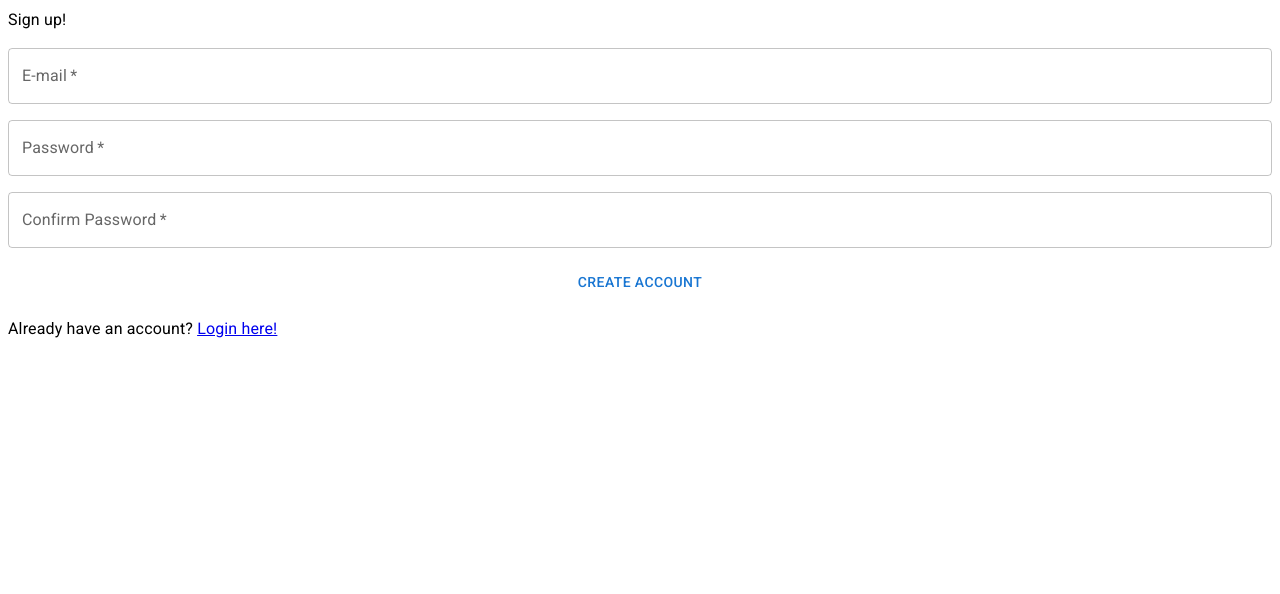
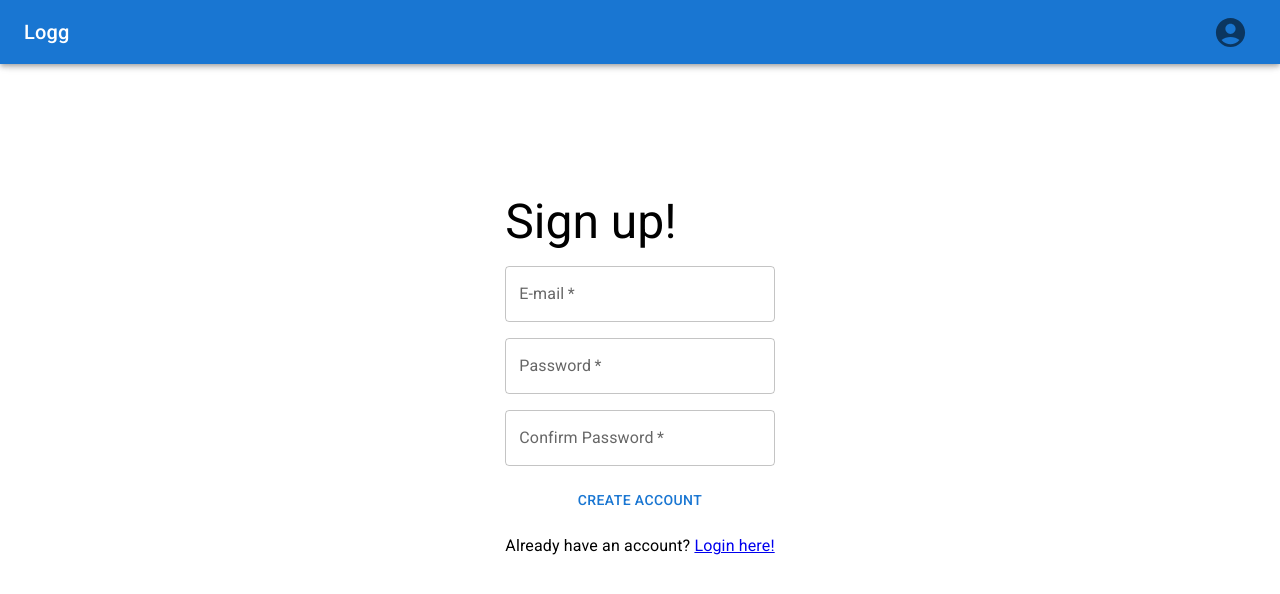
Before and after one commit to leohanon/logany, a React (Vite) app: page /share in a window 1280 px wide. Shown: the top 594 px of the page. Built offline with nearby package versions, Linux system fonts and the light colour scheme; no server answers.

Commit message:
make the accept invite, log in, and sign up prettier

```diff
--- a/src/components/BaseNav.tsx
+++ b/src/components/BaseNav.tsx
@@ -37,8 +37,10 @@ export function BaseNav({ children }: BaseNavProps) {
             <Drawer anchor={"right"} open={open} onClose={toggleDrawer(false)}>
               <Box sx={{ width: 250 }}>
                 <List>
+                  {user && (
+                    <>
                       <ListItem key="email">
-                    <Typography>{user?.email}</Typography>
+                        <Typography>{user.email}</Typography>
                       </ListItem>
                       <ListItem key="signout">
                         <Button
@@ -48,6 +50,8 @@ export function BaseNav({ children }: BaseNavProps) {
                           Sign Out
                         </Button>
                       </ListItem>
+                    </>
+                  )}
                 </List>
               </Box>
             </Drawer>
--- /dev/null
+++ b/src/components/LoggedOutNav.tsx
@@ -0,0 +1,17 @@
+import { BaseNav } from "./BaseNav";
+import { ReactNode } from "react";
+import { Typography } from "@mui/material";
+
+type LoggedOutNavProps = {
+  children?: ReactNode;
+};
+export function LoggedOutNav({ children }: LoggedOutNavProps) {
+  return (
+    <BaseNav>
+      <Typography variant="h6" component="div" sx={{ flexGrow: 1 }}>
+        Logg
+      </Typography>
+      {children}
+    </BaseNav>
+  );
+}
--- a/src/components/LoggerListNav.tsx
+++ b/src/components/LoggerListNav.tsx
@@ -1,8 +1,7 @@
-import { IconButton, Typography } from "@mui/material";
-
-import { BaseNav } from "./BaseNav";
 import DoneOutlineIcon from "@mui/icons-material/DoneOutline";
 import EditIcon from "@mui/icons-material/Edit";
+import { IconButton } from "@mui/material";
+import { LoggedOutNav } from "./LoggedOutNav";
 
 type LoggerListNavProps = {
   isEditMode: boolean;
@@ -14,10 +13,7 @@ export function LoggerListNav({
   onToggleEditMode,
 }: LoggerListNavProps) {
   return (
-    <BaseNav>
-      <Typography variant="h6" component="div" sx={{ flexGrow: 1 }}>
-        Logg
-      </Typography>
+    <LoggedOutNav>
       <IconButton onClick={onToggleEditMode}>
         {isEditMode ? (
           <DoneOutlineIcon fontSize="large" />
@@ -25,6 +21,6 @@ export function LoggerListNav({
           <EditIcon fontSize="large" />
         )}
       </IconButton>
-    </BaseNav>
+    </LoggedOutNav>
   );
 }
--- a/src/pages/AcceptInvite.tsx
+++ b/src/pages/AcceptInvite.tsx
@@ -1,6 +1,7 @@
-import { Button, Stack, Typography } from "@mui/material";
+import { Box, Button, Stack, Typography } from "@mui/material";
 import { Navigate, useSearchParams } from "react-router-dom";
 
+import { LoggedOutNav } from "../components/LoggedOutNav";
 import { acceptInvite } from "../services/dbManagement";
 import { useInvite } from "../hooks/useInvite";
 
@@ -23,7 +24,18 @@ export default function AcceptInvite() {
   }
 
   return (
-    <Stack>
+    <>
+      <LoggedOutNav />
+      <Box
+        sx={{
+          display: "flex",
+          justifyContent: "center",
+          alignItems: "center",
+          height: "80vh",
+        }}
+      >
+        <Stack sx={{ width: "80%", maxWidth: "500px" }} spacing={1}>
+          <Typography variant="h4">You're invited!</Typography>
           <Typography>
             You've been invited to contribute to the log "
             {inviteDetails?.logs?.name}"!
@@ -31,9 +43,13 @@ export default function AcceptInvite() {
           <Typography>
             To accept and see this log in your list, click below.
           </Typography>
-      <Button onClick={() => (inviteUuid ? acceptInvite(inviteUuid) : null)}>
+          <Button
+            onClick={() => (inviteUuid ? acceptInvite(inviteUuid) : null)}
+          >
             Accept
           </Button>
         </Stack>
+      </Box>
+    </>
   );
 }
--- a/src/pages/Login.tsx
+++ b/src/pages/Login.tsx
@@ -1,7 +1,8 @@
-import { Button, Stack, TextField, Typography } from "@mui/material";
+import { Box, Button, Stack, TextField, Typography } from "@mui/material";
 import { Form, Link } from "react-router-dom";
 import { FormEvent, useRef, useState } from "react";
 
+import { LoggedOutNav } from "../components/LoggedOutNav";
 import { supabase } from "../services/dbManagement";
 
 export default function Login() {
@@ -28,9 +29,19 @@ export default function Login() {
   };
 
   return (
+    <>
+      <LoggedOutNav />
+      <Box
+        sx={{
+          display: "flex",
+          justifyContent: "center",
+          alignItems: "center",
+          height: "80vh",
+        }}
+      >
         <Form onSubmit={handleSubmit}>
           <Stack spacing={2}>
-        <Typography>Log in!</Typography>
+            <Typography variant={"h3"}>Log in!</Typography>
             <TextField
               required
               id="email"
@@ -46,12 +57,16 @@ export default function Login() {
               autoComplete="current-password"
               inputRef={passwordRef}
             />
-        {errorMessage && <Typography color="error">{errorMessage}</Typography>}
+            {errorMessage && (
+              <Typography color="error">{errorMessage}</Typography>
+            )}
             <Button type="submit">Log in</Button>
-        <Typography>
+            <Typography textAlign={"center"}>
               No account? <Link to={"/signup"}>Create an account here!</Link>
             </Typography>
           </Stack>
         </Form>
+      </Box>
+    </>
   );
 }
--- a/src/pages/Signup.tsx
+++ b/src/pages/Signup.tsx
@@ -1,7 +1,8 @@
-import { Button, Stack, TextField, Typography } from "@mui/material";
+import { Box, Button, Stack, TextField, Typography } from "@mui/material";
 import { Form, Link } from "react-router-dom";
 import { FormEvent, useRef, useState } from "react";
 
+import { LoggedOutNav } from "../components/LoggedOutNav";
 import { supabase } from "../services/dbManagement";
 
 export default function Signup() {
@@ -47,18 +48,16 @@ export default function Signup() {
         }
       });
   };
-  if (confirmEmail) {
-    return (
-      <Typography>
-        Success! Please check your email and click the link to confirm your
-        account!
-      </Typography>
-    );
-  }
-  return (
+
+  const content = confirmEmail ? (
+    <Typography>
+      Success! Please check your email and click the link to confirm your
+      account!
+    </Typography>
+  ) : (
     <Form onSubmit={handleSubmit}>
       <Stack spacing={2}>
-        <Typography>Sign up!</Typography>
+        <Typography variant="h3">Sign up!</Typography>
         <TextField
           required
           id="email"
@@ -84,10 +83,26 @@ export default function Signup() {
         />
         {errorMessage && <Typography color="error">{errorMessage}</Typography>}
         <Button type="submit">Create Account</Button>
-        <Typography>
+        <Typography textAlign={"center"}>
           Already have an account? <Link to={"/login"}>Login here!</Link>
         </Typography>
       </Stack>
     </Form>
   );
+
+  return (
+    <>
+      <LoggedOutNav />
+      <Box
+        sx={{
+          display: "flex",
+          justifyContent: "center",
+          alignItems: "center",
+          height: "80vh",
+        }}
+      >
+        {content}
+      </Box>
+    </>
+  );
 }
```
Lines whose indentation alone changed are shown as unchanged.
